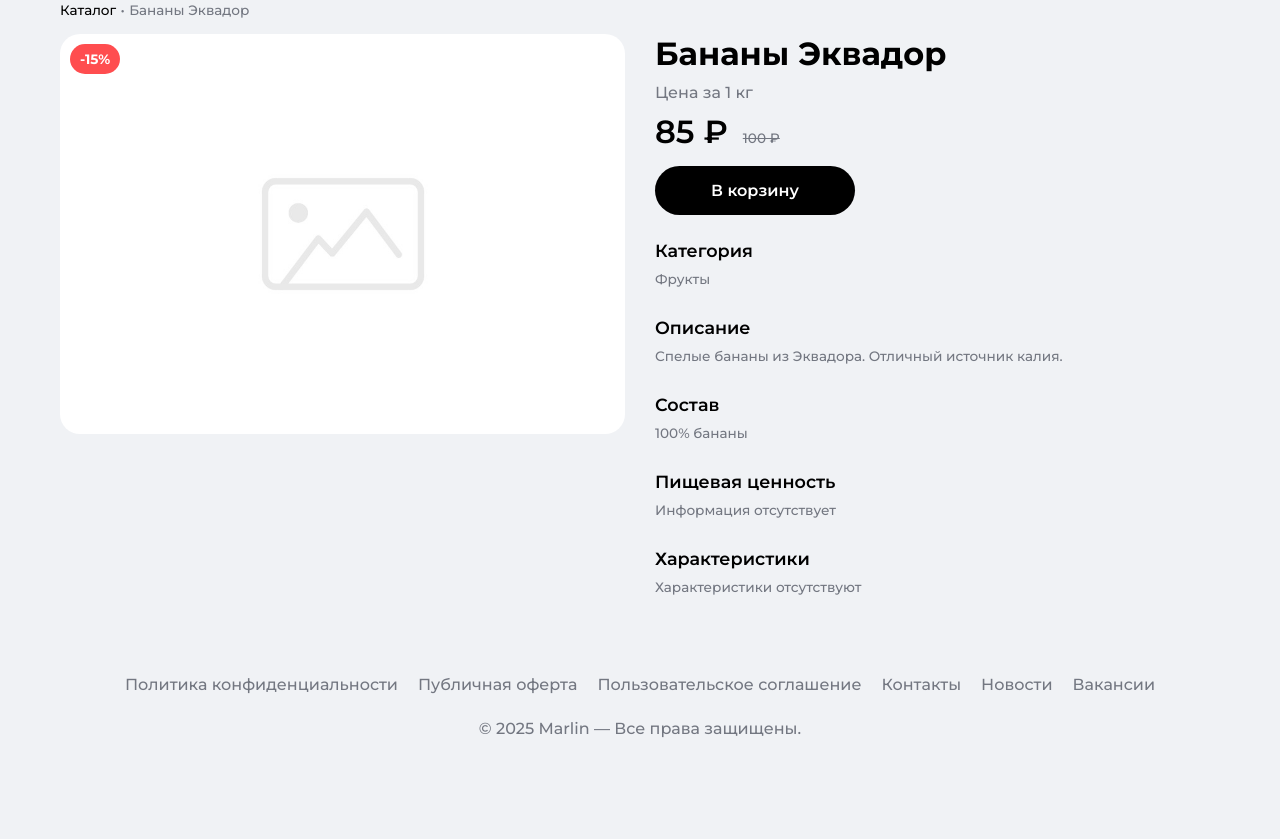
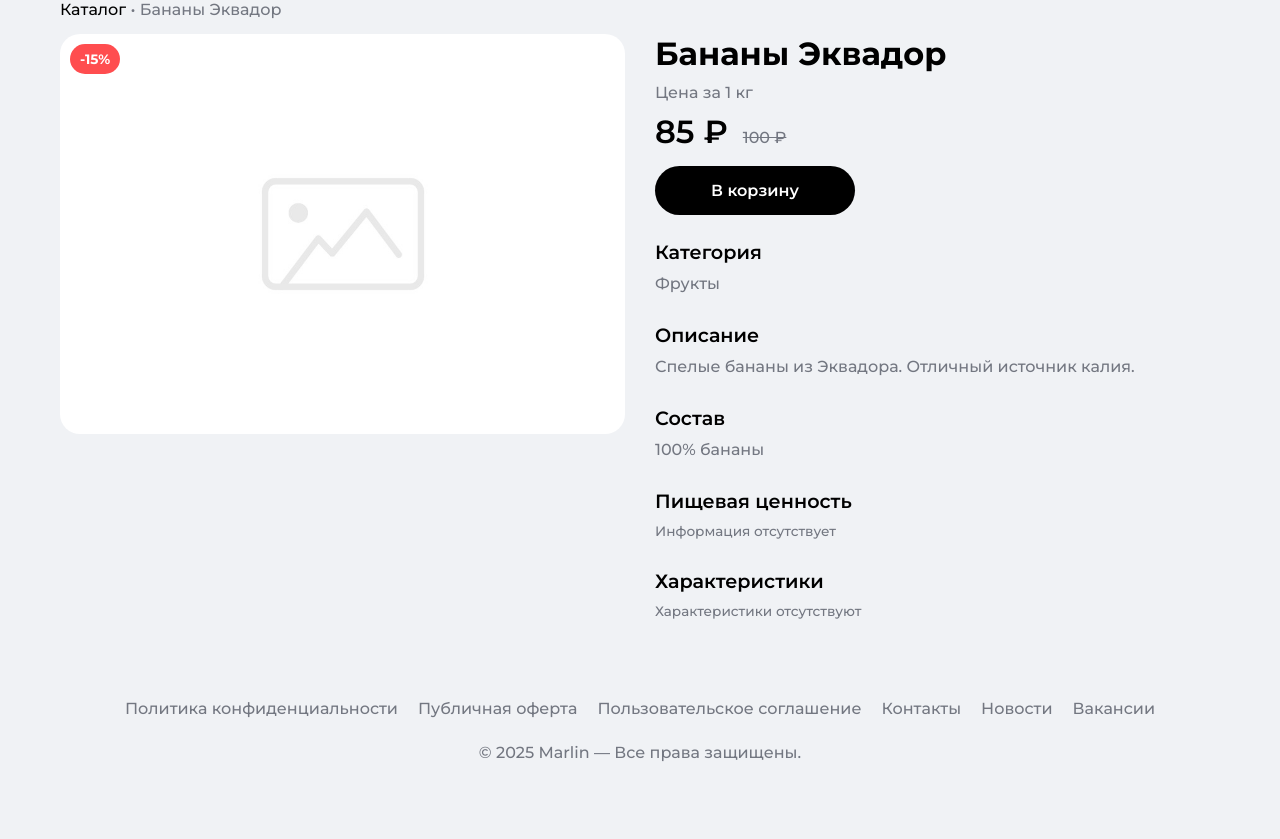
Before and after one commit to prsvt420/marlin, a Django app: page /catalog/product/banany-ekvador in a window 1280 px wide. Shown: the part 135-974 px from the top of the page. Before the commit the page ends 873 px from the top, so only its background shows below. Run offline with Django 5.2, Linux system fonts and the light colour scheme; data comes from the database, SQL or seed files in the repository; data that the repository does not hold is empty; parts of the project's set-up code (start-up, migrations or seed data) failed here and were passed over; some web fonts are replaced.

Commit message:
feat(ui): increase font sizes in product detail

```diff
--- a/apps/catalog/static/catalog/css/product_detail.css
+++ b/apps/catalog/static/catalog/css/product_detail.css
@@ -1,5 +1,5 @@
 .breadcrumbs__link {
-    font-size: var(--font-size-xs);
+    font-size: var(--font-size-sm);
     color: var(--color-text);
     font-weight: var(--font-weight-medium);
 }
@@ -9,7 +9,7 @@
 }
 
 .breadcrumbs__current, .breadcrumbs__separator {
-    font-size: var(--font-size-xs);
+    font-size: var(--font-size-sm);
     font-weight: var(--font-weight-medium);
     color: var(--muted-color-text);
 }
@@ -117,7 +117,7 @@
 }
 
 .old-price {
-    font-size: var(--font-size-xs);
+    font-size: var(--font-size-sm);
     text-decoration: line-through;
     color: var(--muted-color-text);
 }
@@ -157,13 +157,13 @@
 }
 
 .product__subtitle {
-    font-size: var(--font-size-lg);
+    font-size: var(--font-size-xl);
     font-weight: var(--font-weight-semibold);
 }
 
 .product__text {
     color: var(--muted-color-text);
-    font-size: var(--font-size-xs);
+    font-size: var(--font-size-sm);
 }
 
 .product__nutrition-list {
@@ -213,7 +213,7 @@
     justify-content: space-between;
     align-items: center;
     border-bottom: 1px dashed var(--muted-color-text);
-    font-size: var(--font-size-xs);
+    font-size: var(--font-size-sm);
     padding-bottom: 5px;
 }
 
```
